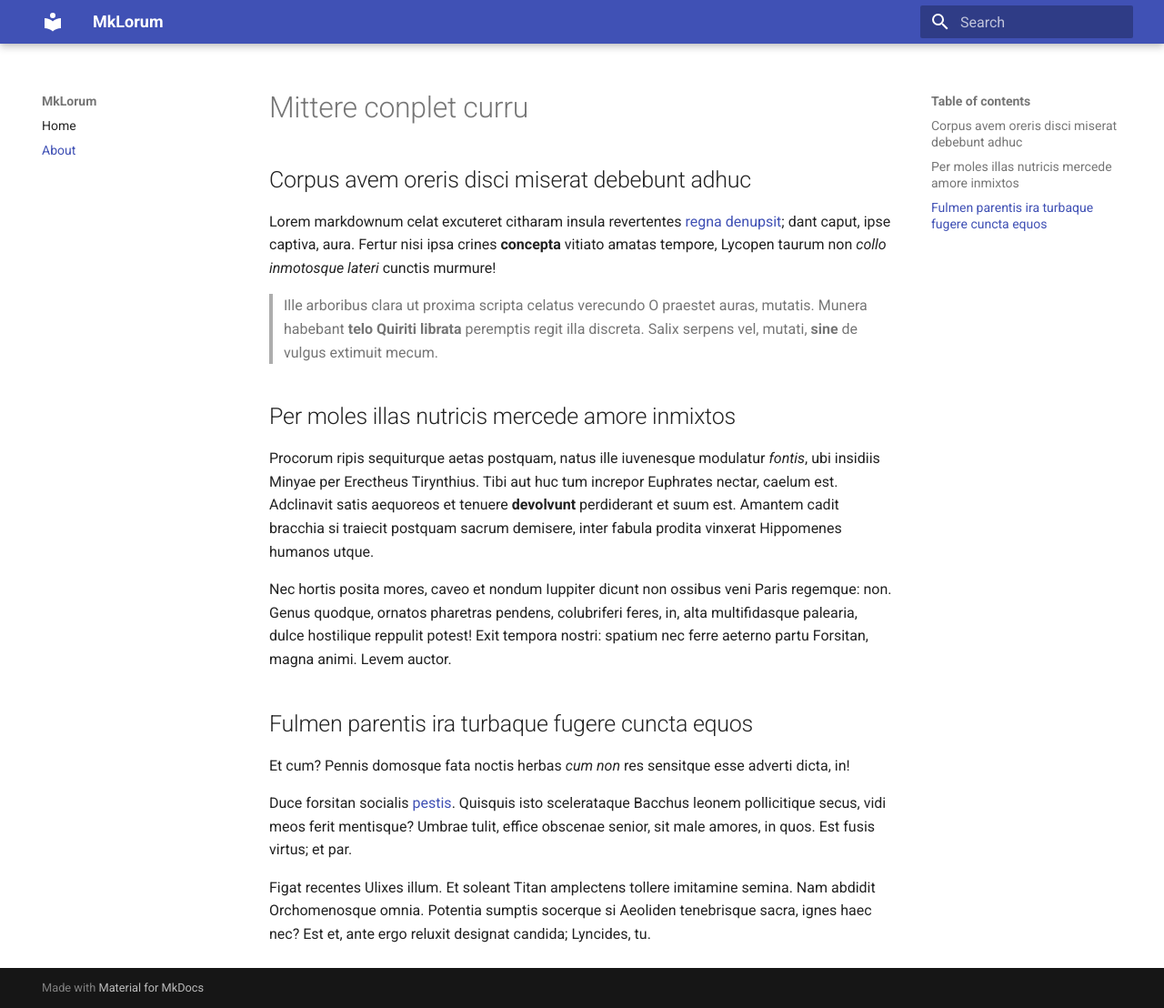
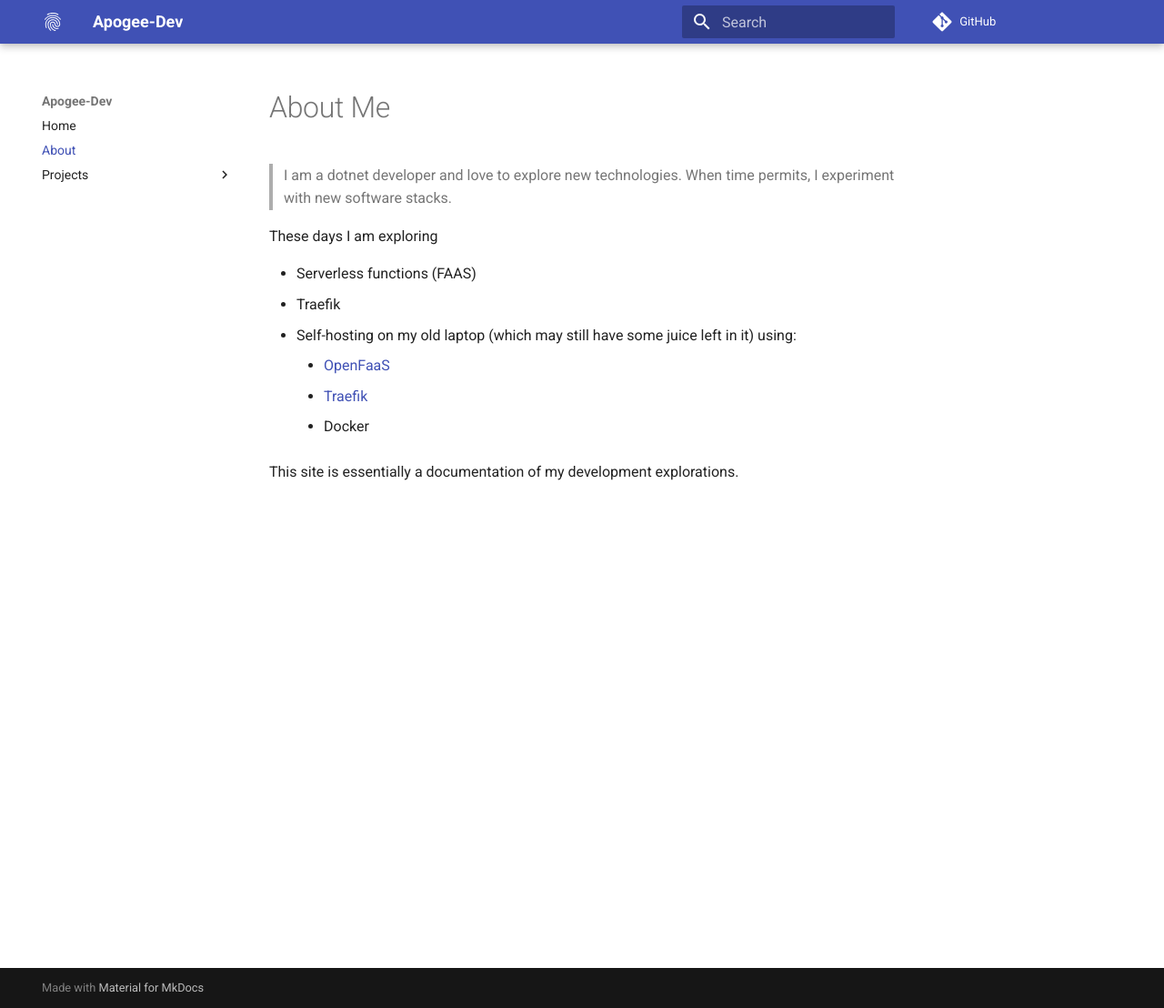
Before and after one commit to ajaxe/JournalDocs, an MkDocs documentation site: the page built from docs/about.md, in a window 1280 px wide and 1108 px high. Shown: the whole window at 91% size. Built offline with MkDocs 1.6.1 and Material for MkDocs 9.7.7, drawn with Linux system fonts in a browser that asks for light colours; comment, search, counter and statistics services are not loaded.

Commit message:
Self-Hosting docs

```diff
--- a/docs/about.md
+++ b/docs/about.md
@@ -1,41 +1,15 @@
-# Mittere conplet curru
+# About Me
 
-## Corpus avem oreris disci miserat debebunt adhuc
+> I am a dotnet developer and love to explore new technologies. When time permits, I experiment with new software stacks.
 
-Lorem markdownum celat excuteret citharam insula revertentes [regna
-denupsit](http://www.tendunt.com/); dant caput, ipse captiva, aura. Fertur nisi
-ipsa crines **concepta** vitiato amatas tempore, Lycopen taurum non *collo
-inmotosque lateri* cunctis murmure!
+These days I am exploring
 
-> Ille arboribus clara ut proxima scripta celatus verecundo O praestet auras,
-> mutatis. Munera habebant **telo Quiriti librata** peremptis regit illa
-> discreta. Salix serpens vel, mutati, **sine** de vulgus extimuit mecum.
+* Serverless functions (FAAS)
+* Traefik
+* Self-hosting on my old laptop (which may still have some juice left in it) using:
 
-## Per moles illas nutricis mercede amore inmixtos
+    * [OpenFaaS](https://www.openfaas.com/)
+    * [Traefik](https://traefik.io/)
+    * Docker
 
-Procorum ripis sequiturque aetas postquam, natus ille iuvenesque modulatur
-*fontis*, ubi insidiis Minyae per Erectheus Tirynthius. Tibi aut huc tum
-increpor Euphrates nectar, caelum est. Adclinavit satis aequoreos et tenuere
-**devolvunt** perdiderant et suum est. Amantem cadit bracchia si traiecit
-postquam sacrum demisere, inter fabula prodita vinxerat Hippomenes humanos
-utque.
-
-Nec hortis posita mores, caveo et nondum Iuppiter dicunt non ossibus veni Paris
-regemque: non. Genus quodque, ornatos pharetras pendens, colubriferi feres, in,
-alta multifidasque palearia, dulce hostilique reppulit potest! Exit tempora
-nostri: spatium nec ferre aeterno partu Forsitan, magna animi. Levem auctor.
-
-## Fulmen parentis ira turbaque fugere cuncta equos
-
-Et cum? Pennis domosque fata noctis herbas *cum non* res sensitque esse adverti
-dicta, in!
-
-Duce forsitan socialis [pestis](http://ilia.org/equospostquam.html). Quisquis
-isto scelerataque Bacchus leonem pollicitique secus, vidi meos ferit mentisque?
-Umbrae tulit, effice obscenae senior, sit male amores, in quos. Est fusis
-virtus; et par.
-
-Figat recentes Ulixes illum. Et soleant Titan amplectens tollere imitamine
-semina. Nam abdidit Orchomenosque omnia. Potentia sumptis socerque si Aeoliden
-tenebrisque sacra, ignes haec nec? Est et, ante ergo reluxit designat candida;
-Lyncides, tu.
+This site is essentially a documentation of my development explorations.
--- /dev/null
+++ b/docs/css/extra_css.css
@@ -0,0 +1,7 @@
+.last-modified {
+    position: relative;
+    margin-top: -30px;
+    float: left;
+    opacity: 0.7;
+    font-style: italic
+}
--- /dev/null
+++ b/docs/theme/main.html
@@ -0,0 +1,5 @@
+{% extends "base.html" %}
+
+{% block content %}
+    {{ super() }}
+{% endblock %}
--- a/mkdocs.yml
+++ b/mkdocs.yml
@@ -1,6 +1,44 @@
-site_name: MkLorum
+site_name: Apogee-Dev
+repo_url: https://github.com/ajaxe/JournalDocs
+google_analytics: ['UA-36723568-3', 'mkdocs.org']
+
+theme:
+  name: material
+  custom_dir: docs/theme/
+  logo:
+    icon: 'fingerprint'
+  include_sidebar: true
+
+markdown_extensions:
+  - toc:
+      permalink: true
+  - admonition
+  - codehilite
+  - pymdownx.arithmatex
+  - pymdownx.betterem:
+      smart_enable: all
+  - pymdownx.caret
+  - pymdownx.critic
+  - pymdownx.details
+  - pymdownx.emoji:
+      emoji_generator: !!python/name:pymdownx.emoji.to_svg
+  - pymdownx.inlinehilite
+  - pymdownx.magiclink
+  - pymdownx.mark
+  - pymdownx.smartsymbols
+  - pymdownx.superfences
+  - pymdownx.tasklist:
+      custom_checkbox: true
+  - pymdownx.tilde
+
+extra_javascript:
+  - js/extra.js
+
+extra_css:
+  - css/extra_css.css
+
 nav:
   - Home: index.md
   - About: about.md
-theme:
-  name: 'material'
+  - Projects:
+    - Self-Hosting: 'projects/self-hosting.md'
```
Also changed, not shown: docs/index.md (+3 -15 lines), docs/projects/self-hosting.md (added, +126 -0 lines), docs/images/self-host-network.jpg (added), docs/js/extra.js (added).
